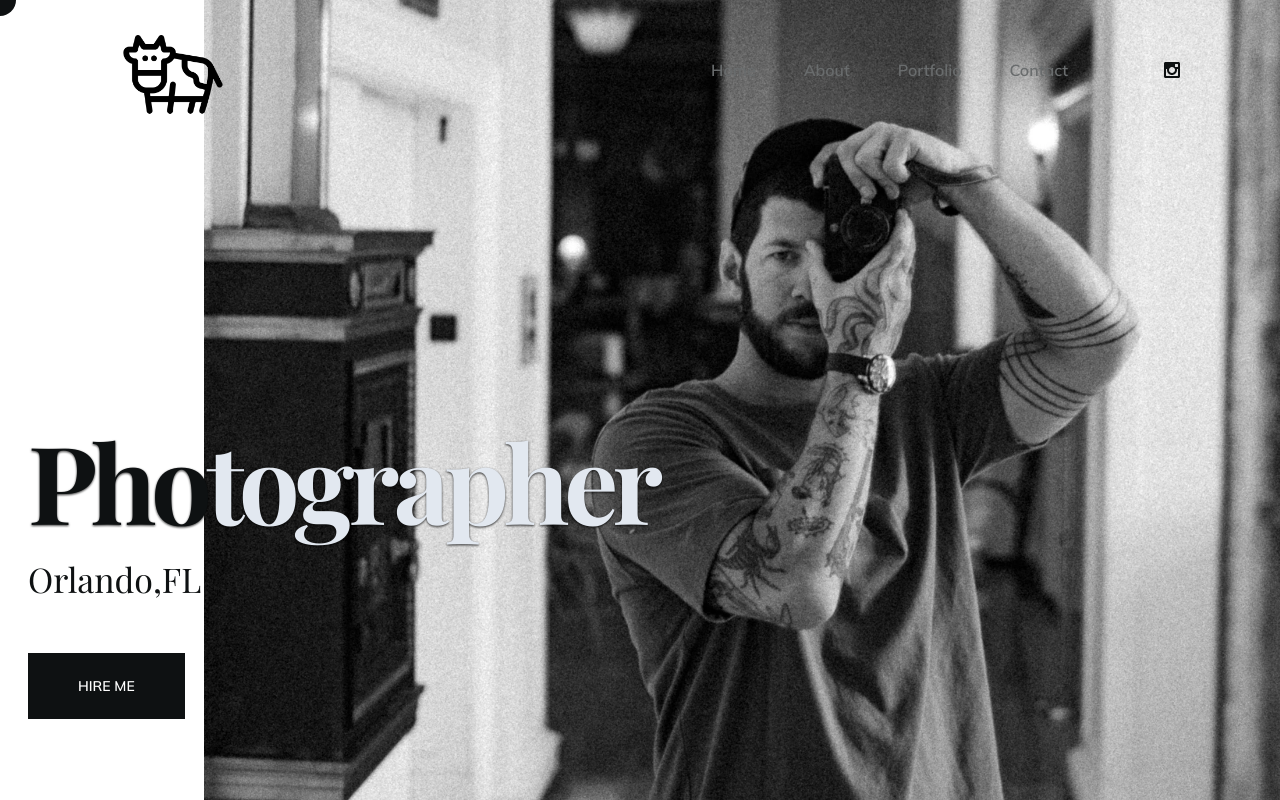
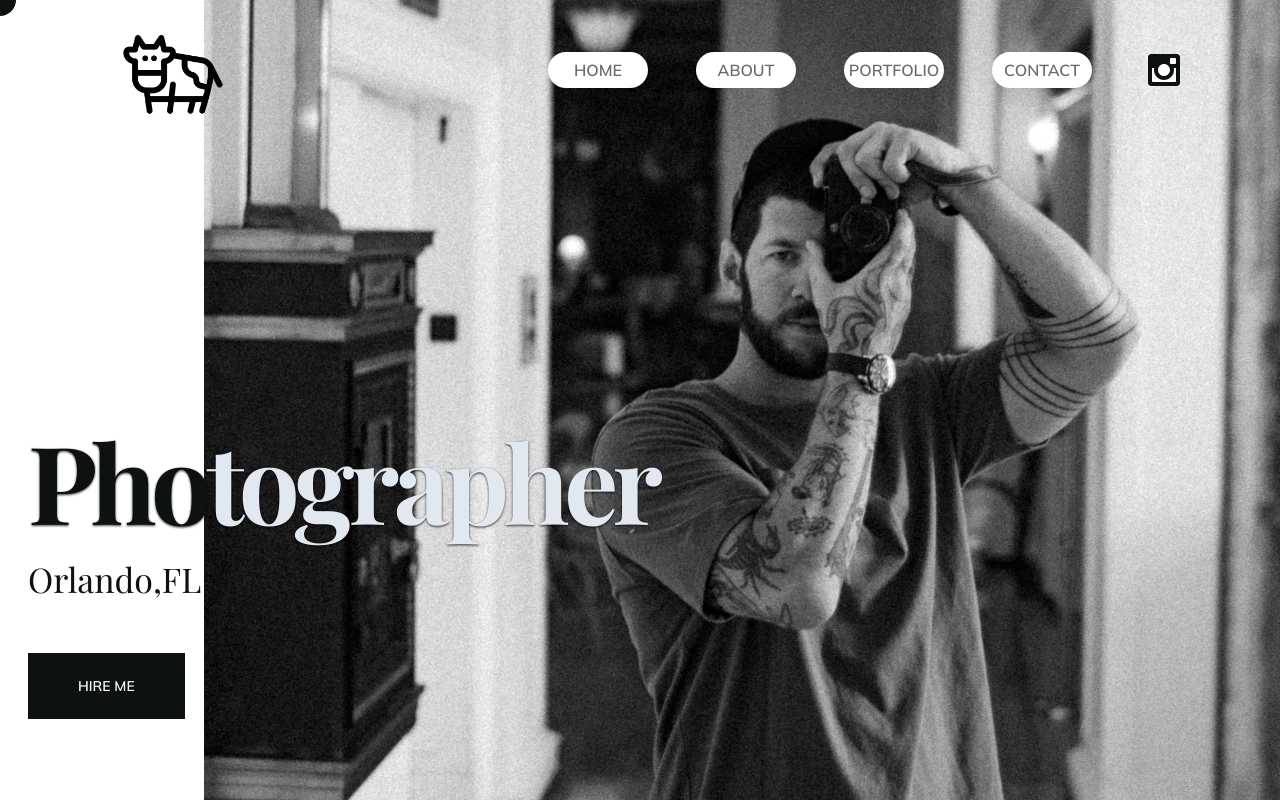
Before and after one commit to treesaretall/photography-portfolio, a React (Create React App) app: page / in a window 1280 px wide. Shown: the top 800 px of the page. Built offline with nearby package versions, Linux system fonts and the light colour scheme; a web font is replaced by a local one.

Commit message:
header button changes

```diff
--- a/src/components/Header.js
+++ b/src/components/Header.js
@@ -27,22 +27,22 @@ const Header = () => {
           className="hidden xl:flex gap-x-12 font-semibold">
           <Link
             to={"/"}
-            className="text-[#696c6d] hover:text-primary transition">
+            className="text-[#696c6d] btn bg-white w-8 h-8 rounded-full hover:text-primary transition">
             Home
           </Link>
           <Link
             to={"/about"}
-            className="text-[#696c6d] hover:text-primary transition">
+            className="text-[#696c6d] btn bg-white w-8 h-8 rounded-full hover:text-primary transition">
             About
           </Link>
           <Link
             to={"/portfolio"}
-            className="text-[#696c6d] hover:text-primary transition">
+            className="text-[#696c6d] btn bg-white w-8 h-8 rounded-full hover:text-primary transition">
             Portfolio
           </Link>
           <Link
             to={"/contact"}
-            className="text-[#696c6d] hover:text-primary transition">
+            className="text-[#696c6d] btn bg-white w-8 h-8 rounded-full hover:text-primary transition">
             Contact
           </Link>
         </nav>
--- a/src/components/Socials.js
+++ b/src/components/Socials.js
@@ -10,11 +10,11 @@ const Socials = () => {
     <div
       onMouseEnter={mouseEnterHandler}
       onMouseLeave={mouseLeaverHandler}
-      className="hidden xl:flex ml-24">
+      className="hidden xl:flex ml-14">
       <ul className="flex gap-x-4">
         <li>
           <a href="https://www.instagram.com/notaboutcows/" target="_blank">
-            <ImInstagram />
+            <ImInstagram className="w-8 h-8 bg-white" />
           </a>
         </li>
       </ul>
```
